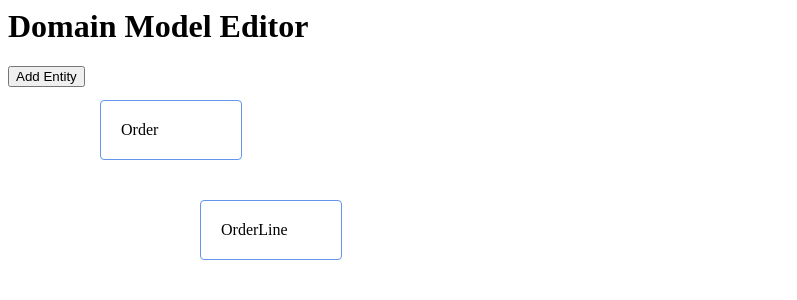
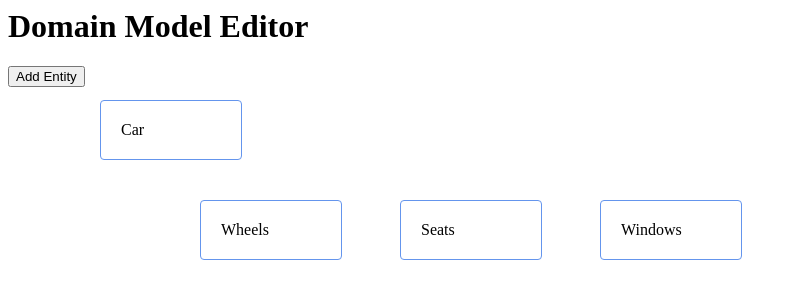
Before and after one commit to fadinasr/interview-assessment-studio, a React app: page / in a window 1280 px wide. Shown: the top 300 px of the page, without its empty margins (0-797 px from the left). Built offline with nearby package versions, Linux system fonts and the light colour scheme.

Commit message:
feat(develop): loading data from mock-up services

```diff
--- a/src/index.tsx
+++ b/src/index.tsx
@@ -3,23 +3,8 @@ import * as ReactDOM from "react-dom";
 import { App } from "./components/app";
 import { EntityStore } from "./stores/entitystore";
 
-const DEMO_DATA = [
-  {
-    id: 1,
-    name: "Order",
-    x: 100,
-    y: 100,
-  },
-  {
-    id: 2,
-    name: "OrderLine",
-    x: 200,
-    y: 200,
-  },
-];
-
 const entityStore = new EntityStore();
-entityStore.loadJson(DEMO_DATA);
+entityStore.loadMockData()
 
 export const EntitiesContext = createContext<EntityStore>(entityStore);
 
--- a/src/stores/entitystore.ts
+++ b/src/stores/entitystore.ts
@@ -1,6 +1,9 @@
-import { observable, action, computed, autorun, makeObservable } from "mobx";
+import {observable, action, computed, autorun, makeObservable} from "mobx";
 
 const hasLocalStorage = typeof window !== "undefined" && window.localStorage;
+
+let entitiesJSON = require('../../static/entities.json');
+let coordsJSON = require('../../static/coords.json');
 
 type EntityObject = {
     id?: number;
@@ -8,6 +11,17 @@ type EntityObject = {
     x: number;
     y: number;
 };
+
+interface EntityInterface {
+    id: number;
+    name: string;
+}
+
+interface CoordInterface {
+    id: number;
+    x: number;
+    y: number;
+}
 
 export class Entity {
     id = Math.random();
@@ -26,8 +40,8 @@ export class Entity {
     }
 
     get asJson() {
-    const { id, name, x, y } = this;
-    return { id, name, x, y };
+        const {id, name, x, y} = this;
+        return {id, name, x, y};
     }
 }
 
@@ -39,14 +53,23 @@ export class EntityStore {
             entities: observable,
             loadJson: action,
             addEntity: action,
+            loadMockData: action,
             loadFromLocalStorage: action,
             asJson: computed,
         });
-    autorun(this.saveToLocalStorageReaction, { delay: 200 });
+        autorun(this.saveToLocalStorageReaction, {delay: 200});
     }
 
     loadJson(json: EntityObject[]) {
         this.entities = json.map((entityData) => new Entity(entityData));
+    }
+
+    loadMockData() {
+        this.loadJson(
+            entitiesJSON.map(
+                (entity: EntityInterface) => ({...entity, ...coordsJSON.find((coord: CoordInterface) => coord.id === entity.id)})
+            )
+        );
     }
 
     addEntity(name: string, x: number, y: number) {
--- a/static/coords.json
+++ b/static/coords.json
@@ -1,9 +1,22 @@
-[{
+[
+  {
     "id": 0,
     "x": 100,
     "y": 100
-}, {
-    "id": 0,
+  },
+  {
+    "id": 1,
     "x": 200,
     "y": 200
-}]
+  },
+  {
+    "id": 2,
+    "x": 200,
+    "y": 400
+  },
+  {
+    "id": 3,
+    "x": 200,
+    "y": 600
+  }
+]
--- a/static/entities.json
+++ b/static/entities.json
@@ -1,7 +1,18 @@
-[{
+[
+  {
     "id": 0,
     "name": "Car"
-}, {
+  },
+  {
     "id": 1,
     "name": "Wheels"
-}]
+  },
+  {
+    "id": 2,
+    "name": "Seats"
+  },
+  {
+    "id": 3,
+    "name": "Windows"
+  }
+]
```
Also changed, not shown: 2 other files (tests, documents, lock files or other folders). Lines whose indentation alone changed are shown as unchanged.
